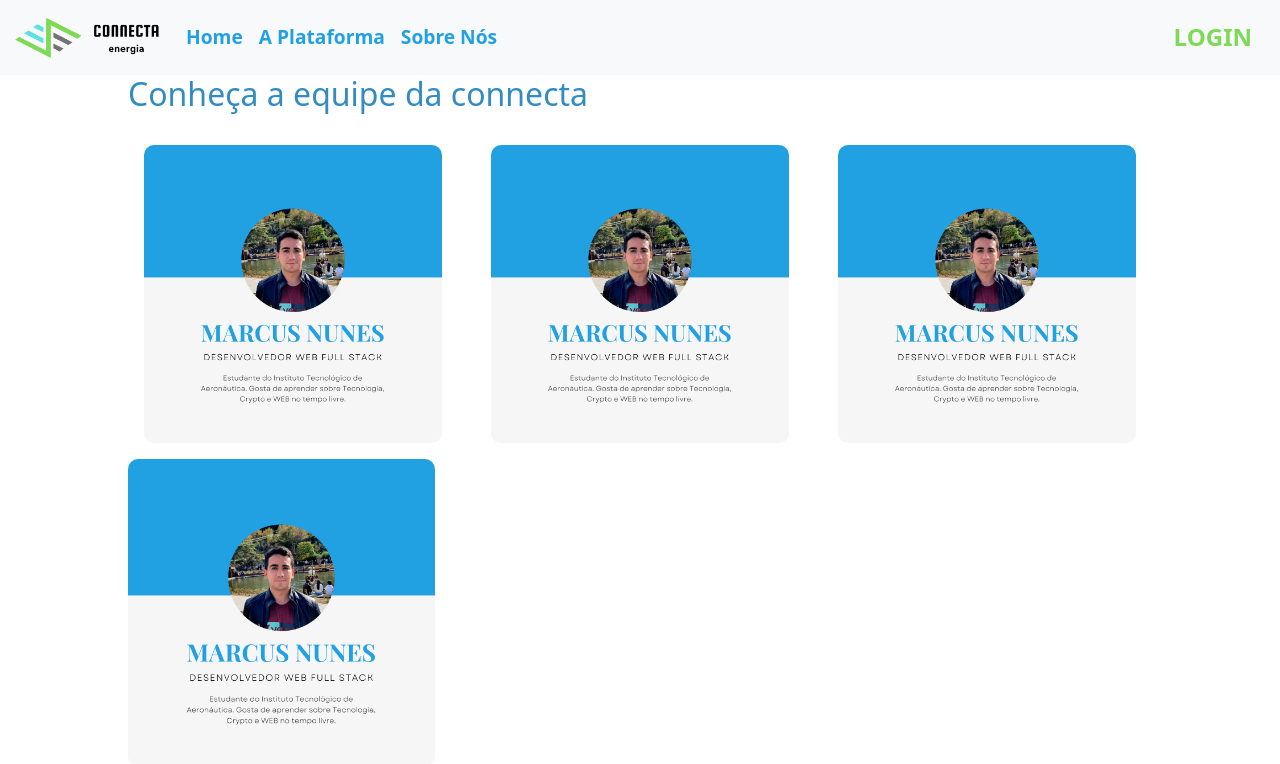
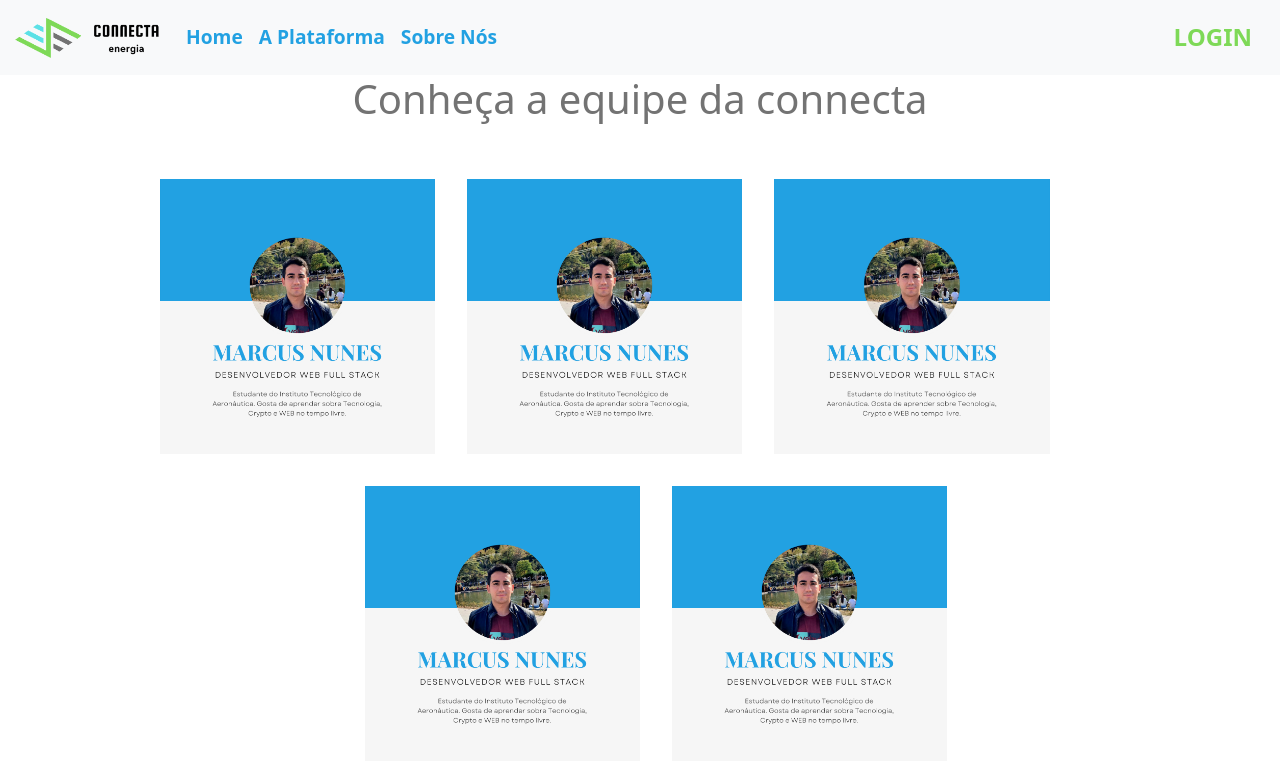
Before and after one commit to MarcusGANunes/DataTrend, a React (Create React App) app: page /sobre-nos in a window 1280 px wide. Shown: the top 764 px of the page. Built offline with nearby package versions, Linux system fonts and the light colour scheme.

Commit message:
aboutus fixed

```diff
--- a/src/components/footer/index.js
+++ b/src/components/footer/index.js
@@ -21,7 +21,7 @@ export default function FooterComponent() {
           </li>
         </ul>
         <p className="copy_right">
-          <span>DataTrend&copy; 2022</span>
+          <span>connecta&copy; 2022</span>
         </p>
       </div>
     </footer>
--- a/src/pages/plataforma.js
+++ b/src/pages/plataforma.js
@@ -3,7 +3,8 @@ import "../styles/plataforma.modules.css";
 
 export default function Plataforma() {
   return (
-    <div className="plataforma">
+    <div className="background-plataforma">
+      <div className="plataforma">
       <div className="title">
         <h1>A Plataforma</h1>
       </div>
@@ -88,5 +89,6 @@ export default function Plataforma() {
         <img className="image" src="figuras-de-lgg1.png"></img>
       </div>
     </div>
+    </div>
   );
 }
--- a/src/pages/sobre-nos.js
+++ b/src/pages/sobre-nos.js
@@ -4,20 +4,20 @@ import "../styles/aboutus.modules.css";
 export default function Plataforma() {
   return (
     <div className="sobre-nos">
-      <div className="subtitle">
-        <h2>Conheça a equipe da connecta</h2>
+      <div className="aboutTitle">
+        <h1>Conheça a equipe da connecta</h1>
       </div>
+      <br />
+      <br />
       <div>
-      <div className="horizontalContainer">
-        <img className="containerElement1" src="card1.png" />
-        <img className="containerElement2" src="card1.png" />
-        <img className="containerElement3" src="card1.png" />
-      </div>
-      </div>
-      <div>
-        <div className="horizontalContainer2">
-          <img className="containerElement1" src="card1.png" />
-          <img className="containerElement2" src="card1.png" />
+        <div className="container1">
+          <img src="card1.png" width="30%"/>
+          <img src="card1.png" width="30%"/>
+          <img src="card1.png" width="30%"/>
+        </div>
+        <div className="container2">
+          <img src="card1.png" width="30%"/>
+          <img src="card1.png" width="30%"/>
         </div>
       </div>
     </div>
--- a/src/styles/aboutus.modules.css
+++ b/src/styles/aboutus.modules.css
@@ -9,19 +9,23 @@
 }
 
 
-.title {
+.aboutTitle {
     position: relative;
-    padding: 1rem 0 0 5rem;
+    text-align: center;
     display: flex;
     flex-direction: column;
     justify-content: center;
     font-weight: bold;
-    color: #22a1e2;
+    color: #737373;
     font-size: x-large;
 }
 
+.aboutTitle h1{
+    color: #737373;
+}
+
 .subtitle {
-    color: #22a1e2;
+    color: #737373;
     margin-bottom: 2em;
 }
 
@@ -31,63 +35,31 @@
 }
 
 .texts span {
-    color: blue;
+    color: black;
 }
 
 .sobre-nos {
     width: 80vw;
     margin: 0 auto;
-    padding-bottom: 4em;
+    padding-bottom: 2em;
 }
 
-.subtitle {
-    width: 100%;
-    color: #328CC1;
-    margin-bottom: 2em;
+.container {
+    display: inline-flex;
+    justify-content: center;
+    align-items: center;
+    padding-bottom: 2em;
 }
 
-.horizontalContainer {
-    display: inline-grid;
-    align-content: center;
+.container2 {
+    display: inline-flex;
     justify-content: center;
-    grid-template-columns: 1fr 1fr 1fr;
+    align-items: center;
+    padding-bottom: 2em;
 }
 
-.horizontalContainer img{
+.sobre-nos div img{
     width: 30%;
+    padding-left: 2em;
+    padding-bottom: 2em;
 }
-
-.horizontalContainer2 img {
-    width: 30%
-}
-
-.containerElement1{
-    display: grid;
-    width: 100%;
-    gap: 20px 20px;
-    justify-content: center;
-    grid-column-start: 1;
-    grid-column-end: 2;
-    border-radius: 10px;
-    vertical-align: middle;
-}
-.containerElement2{
-    display: grid;
-    width: 100%;
-    gap: 20px 20px;
-    justify-content: center;
-    grid-column-start: 3;
-    grid-column-end: 4;
-    border-radius: 10px;
-    vertical-align: middle;
-}
-.containerElement3{
-    display: grid;
-    width: 100%;
-    gap: 20px 20px;
-    justify-content: center;
-    grid-column-start: 5;
-    grid-column-end: 6;
-    border-radius: 10px;
-    vertical-align: middle;
-}
--- a/src/styles/plataforma.modules.css
+++ b/src/styles/plataforma.modules.css
@@ -4,10 +4,9 @@
     box-sizing: border-box;
 }
 
-.background {
-    background-color: #cdcdcd;
+.background-plataforma{
+    background-color: #CDCACA;
 }
-
 
 .title {
     position: relative;
@@ -16,12 +15,12 @@
     flex-direction: column;
     justify-content: center;
     font-weight: bold;
-    color: #22a1e2;
+    color: #5ce1e6;
     font-size: x-large;
 }
 
 .subtitle {
-    color: #22a1e2;
+    color: #5ce1e6;
     margin-bottom: 2em;
 }
 
```
